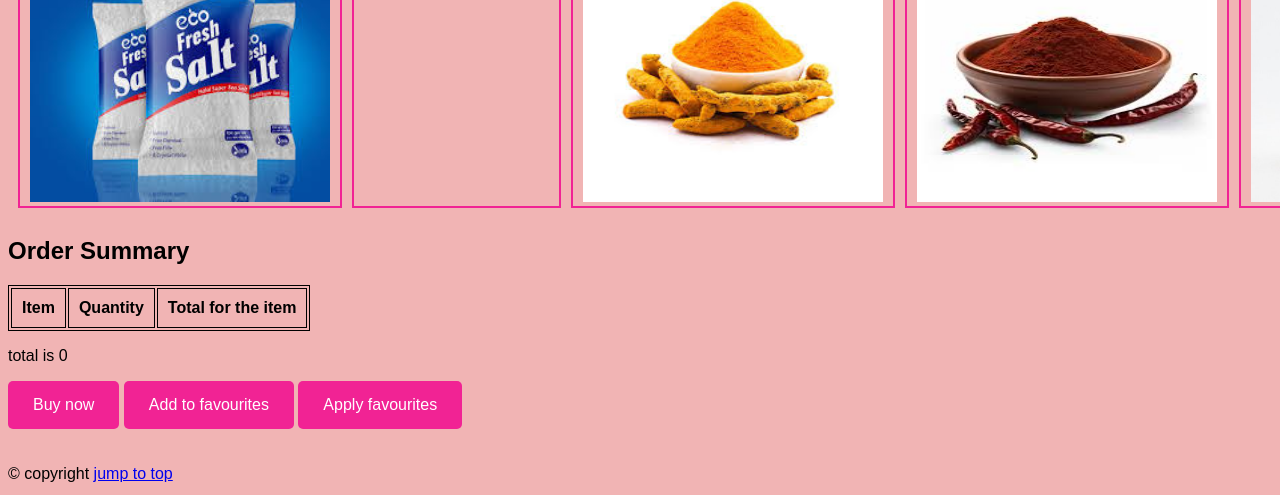
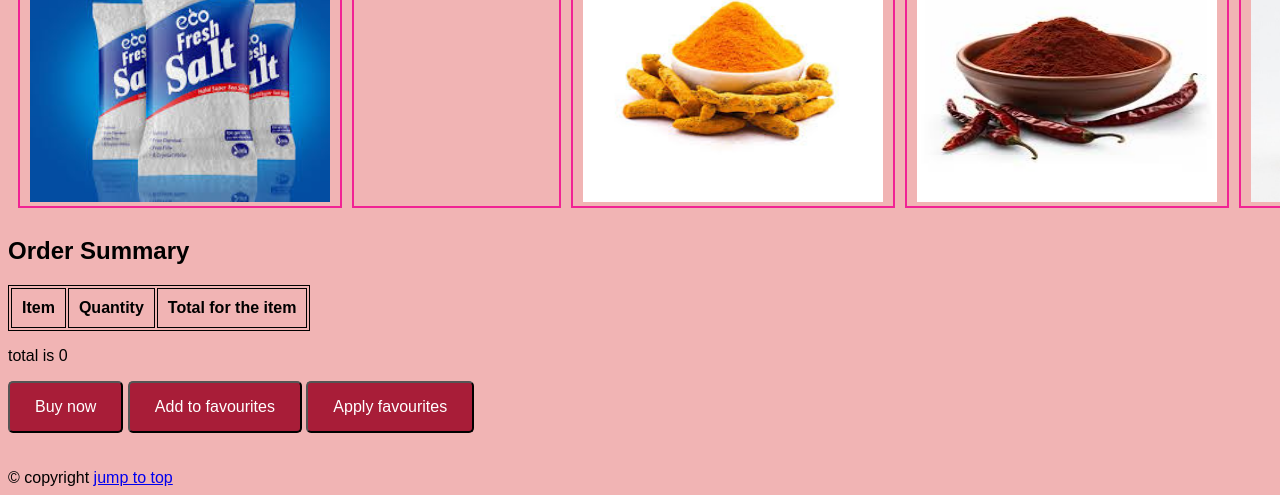
Before and after one commit to sumaiya-fiyaz/WDOS_Grocery, a plain HTML site: page order.html in a window 1280 px wide. Shown: the part 1976-2471 px from the top of the page. Drawn offline with Linux system fonts and the light colour scheme.

Commit message:
Update order.css

```diff
--- a/order.css
+++ b/order.css
@@ -56,18 +56,17 @@ th, td {
 }
 
 button {
-    padding: 10px 20px;
-    background-color: rgb(241, 35, 148);
+    background-color: #A81D38; /* Dark red */
     color: white;
-    border: none;
+    border: soild 1px;
     border-radius: 5px;
     cursor: pointer;
+    padding: 10px 20px;
 }
 
 button:hover {
-    background-color: rgb(164, 0, 55);
+    background-color: #5E405F; /* Dark purple */
     color: white;
-    border: solid 1px white ;
 }
 
 @media (max-width: 768px) {
```
